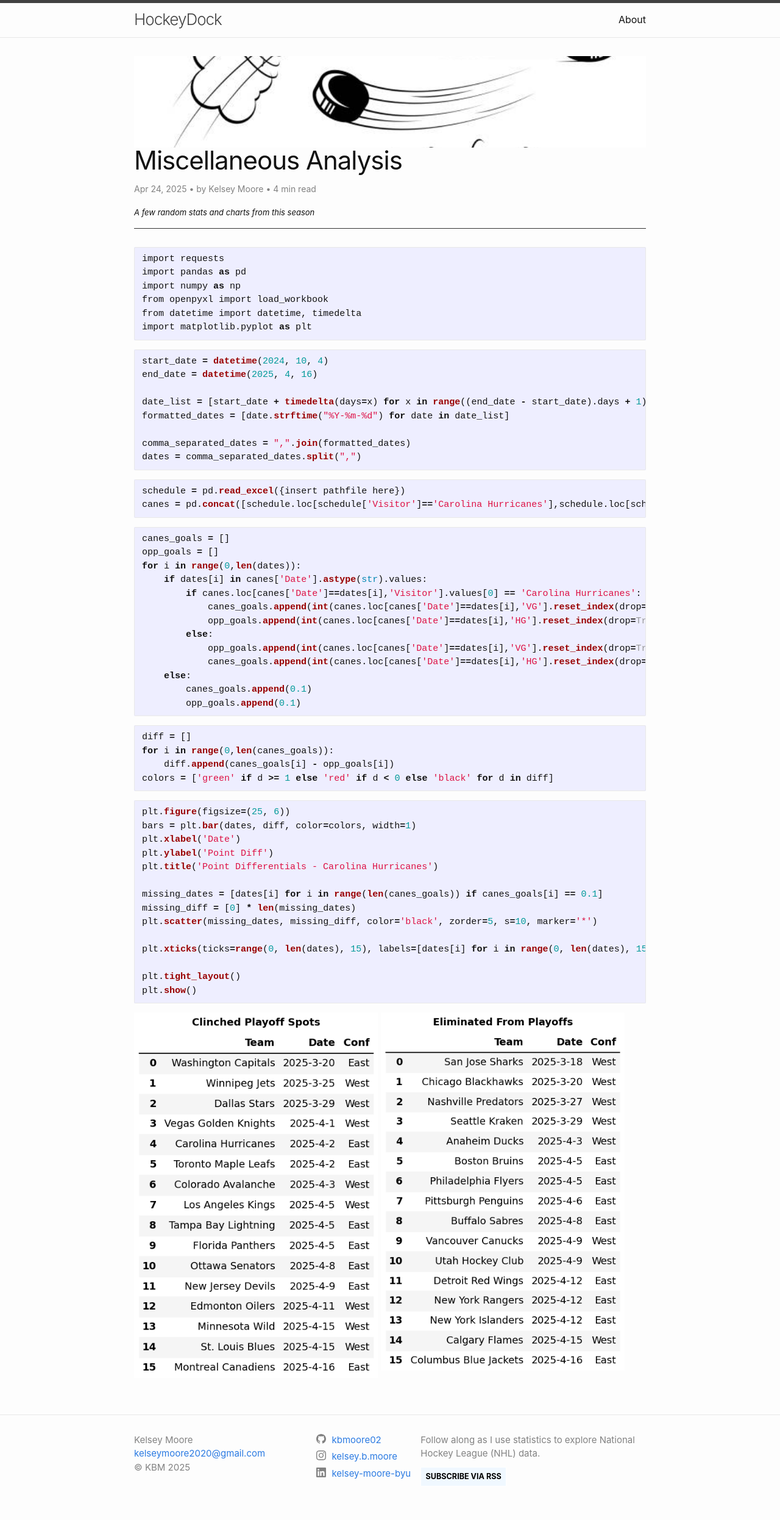
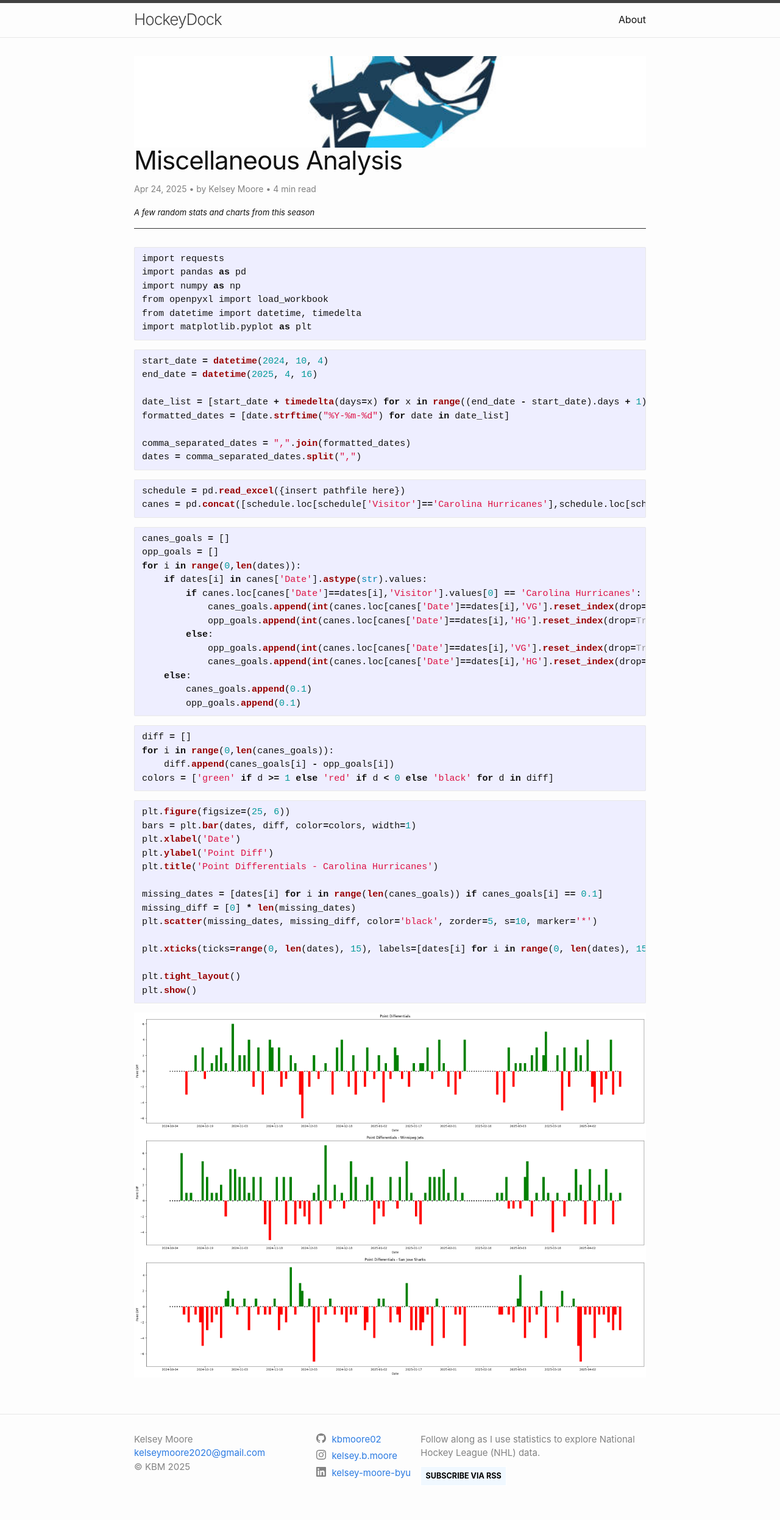
Before and after one commit to kbmoore02/NHL-Data-Analysis, a Jekyll site: the page built from _posts/2025-4-24-blog-hockey6.md, in a window 1280 px wide. Shown: the whole page at 61% size. Built offline with Jekyll 4.4.1, drawn with Linux system fonts in a browser that asks for light colours; comment, search, counter and statistics services are not loaded.

Commit message:
Update 2025-4-24-blog-hockey6.md

````diff
--- a/_posts/2025-4-24-blog-hockey6.md
+++ b/_posts/2025-4-24-blog-hockey6.md
@@ -3,7 +3,7 @@ layout: post
 title: "Miscellaneous Analysis"
 author: Kelsey Moore
 description: A few random stats and charts from this season
-image: /assets/images/hockey4-header.jpg
+image: /assets/images/hockey6-header.jpg
 ---
 
 ```python
@@ -71,7 +71,6 @@ plt.tight_layout()
 plt.show()
 ```
 
-<p float="left">
-  <img src="https://raw.githubusercontent.com/kbmoore02/NHL-Data-Analysis/main/assets/images/clinched.png" style="width:400px; vertical-align: top;" />
-  <img src="https://raw.githubusercontent.com/kbmoore02/NHL-Data-Analysis/main/assets/images/eliminated.png" style="width:400px; vertical-align: top;" />
-</p>
+<img src="https://raw.githubusercontent.com/kbmoore02/NHL-Data-Analysis/main/assets/images/canes_pts_diff.png" style="width:1000px; vertical-align: top;" />
+<img src="https://raw.githubusercontent.com/kbmoore02/NHL-Data-Analysis/main/assets/images/jets_pts_diff.png" style="width:1000px; vertical-align: top;" />
+<img src="https://raw.githubusercontent.com/kbmoore02/NHL-Data-Analysis/main/assets/images/sharks_pts_diff.png" style="width:1000px; vertical-align: top;" />
````
